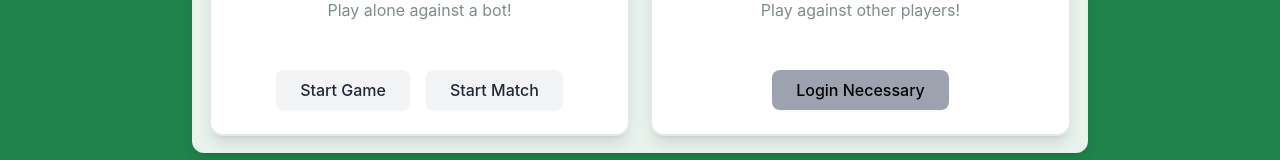
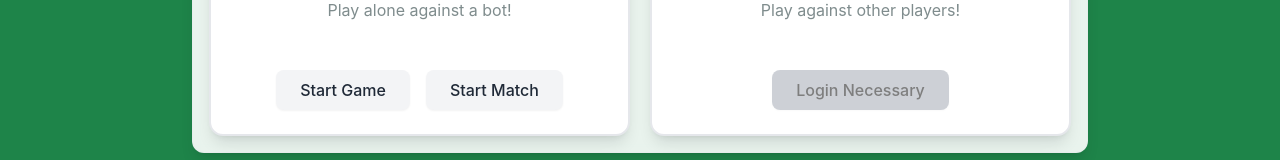
Before and after one commit to nnetou/realtime-multiplayer-platform, a Vue app in the folder frontend/: page / in a window 1280 px wide. Shown: the part 247-407 px from the top of the page. Built offline with nearby package versions, Linux system fonts and the light colour scheme; no server answers.

Commit message:
Disable game actions for admin accounts on HomePage

```diff
--- a/frontend/src/pages/home/HomePage.vue
+++ b/frontend/src/pages/home/HomePage.vue
@@ -48,21 +48,26 @@
             <CardDescription class="text-base text-[#7f8c8d] pt-1"
               >Play alone against a bot!</CardDescription
             >
+            <p v-if="isAdmin" class="mt-2 text-sm font-semibold text-red-600">
+              Admin accounts cannot start games.
+            </p>
           </CardHeader>
           <CardContent class="flex justify-center gap-4 mt-auto pt-6">
             <Button
+              :disabled="isAdmin"
+              :class="['home-btn', isAdmin ? 'admin-disabled' : '']"
               @click="startGame('single_game')"
               size="lg"
               variant="secondary"
-              class="home-btn"
             >
               Start Game
             </Button>
             <Button
+              :disabled="isAdmin"
+              :class="['home-btn', isAdmin ? 'admin-disabled' : '']"
               @click="startGame('match')"
               size="lg"
               variant="secondary"
-              class="home-btn"
             >
               Start Match
             </Button>
@@ -79,18 +84,27 @@
             <CardDescription class="text-base text-[#7f8c8d] pt-1"
               >Play against other players!</CardDescription
             >
+            <p v-if="isAdmin" class="mt-2 text-sm font-semibold text-red-600">
+              Admin accounts cannot start games.
+            </p>
           </CardHeader>
           <CardContent class="flex justify-center gap-4 mt-auto pt-6">
             <Button
-              :class="
-                authStore.isAuthenticated ? 'home-btn' : 'login-necessary-btn'
-              "
+              :disabled="isAdmin || !authStore.isAuthenticated"
+              :class="[
+                authStore.isAuthenticated ? 'home-btn' : 'login-necessary-btn',
+                isAdmin ? 'admin-disabled' : ''
+              ]"
               @click="enterLobby"
               size="lg"
               variant="secondary"
             >
               {{
-                authStore.isAuthenticated ? "Go to Lobby" : "Login Necessary"
+                isAdmin
+                  ? 'Admin cannot play'
+                  : authStore.isAuthenticated
+                    ? 'Go to Lobby'
+                    : 'Login Necessary'
               }}
             </Button>
           </CardContent>
@@ -222,11 +236,13 @@ import {
 import { useRouter } from "vue-router";
 import { useAuthStore } from "@/stores/auth.js";
 import { useGameStore } from "@/stores/gameStore";
-import { inject } from "vue"; // <--- IMPORTANTE
+import { inject, computed } from "vue"; // <--- IMPORTANTE
 
 const router = useRouter();
 const authStore = useAuthStore();
 const gameStore = useGameStore();
+
+const isAdmin = computed(() => authStore.user?.type === "A");
 
 // Injeta o URL base que definiste no main.js
 const serverBaseURL = inject("serverBaseURL");
@@ -265,6 +281,9 @@ const goToHistory = () => {
 };
 
 const enterLobby = () => {
+  if (isAdmin.value) {
+    return;
+  }
   if (authStore.isAuthenticated) {
     router.push({ name: "lobby" });
   } else {
@@ -272,6 +291,7 @@ const enterLobby = () => {
   }
 };
 const startGame = (mode) => {
+  if (isAdmin.value) return;
   gameStore.resetForNewPlay();
   gameStore.playMode = mode;
   if (mode === "single_game") {
@@ -324,4 +344,9 @@ const startGame = (mode) => {
   color: white;
   transform: scale(1.05);
 }
+
+:deep(.admin-disabled) {
+  cursor: not-allowed;
+  opacity: 0.6;
+}
 </style>
```
